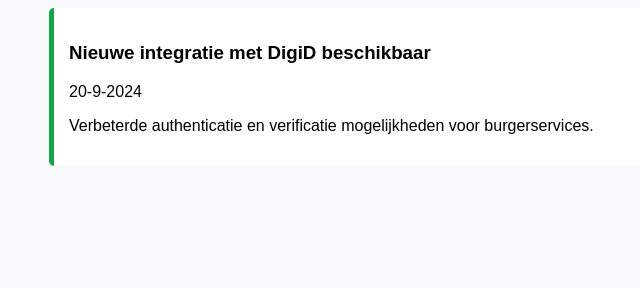
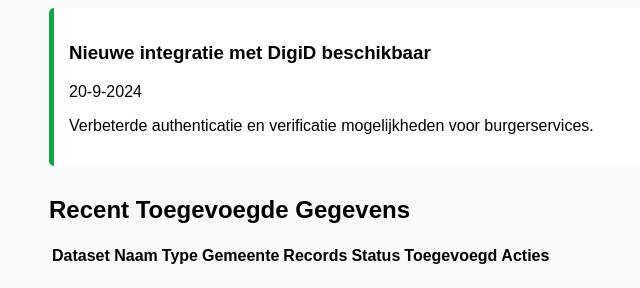
Before and after one commit to Joesra/dooyoogeequu34, a Flask app: page / in a window 1280 px wide. Shown: the part 874-1162 px from the top of the page, without its empty margins (231-871 px from the left). Before the commit the page ends 1040 px from the top, so only its background shows below. Run offline with Flask 3, Linux system fonts and the light colour scheme; lists and menus that the app fills with data are empty.

Commit message:
nog meer dummy data toegevoegd voor recente data

```diff
--- a/app/templates/base.html
+++ b/app/templates/base.html
@@ -52,7 +52,8 @@
             <div class="news-item privacy">
                 <h3>Nieuwe privacyrichtlijnen voor gemeentelijke databases</h3>
                 <p>28-9-2024</p>
-                <p>De nieuwste AVG-richtlijnen zijn van kracht en beïnvloeden de manier waarop gemeenten gegevens opslaan.</p>
+                <p>De nieuwste AVG-richtlijnen zijn van kracht en beïnvloeden de manier waarop gemeenten gegevens
+                    opslaan.</p>
             </div>
             <div class="news-item system">
                 <h3>Systeem onderhoud gepland voor 15 oktober</h3>
@@ -66,6 +67,22 @@
             </div>
         </section>
 
+        <section class="recent-data">
+            <h2>Recent Toegevoegde Gegevens</h2>
+            <table>
+                <thead>
+                    <tr>
+                        <th>Dataset Naam</th>
+                        <th>Type</th>
+                        <th>Gemeente</th>
+                        <th>Records</th>
+                        <th>Status</th>
+                        <th>Toegevoegd</th>
+                        <th>Acties</th>
+                    </tr>
+                </thead>
+
+
 
     </div>
 
```
